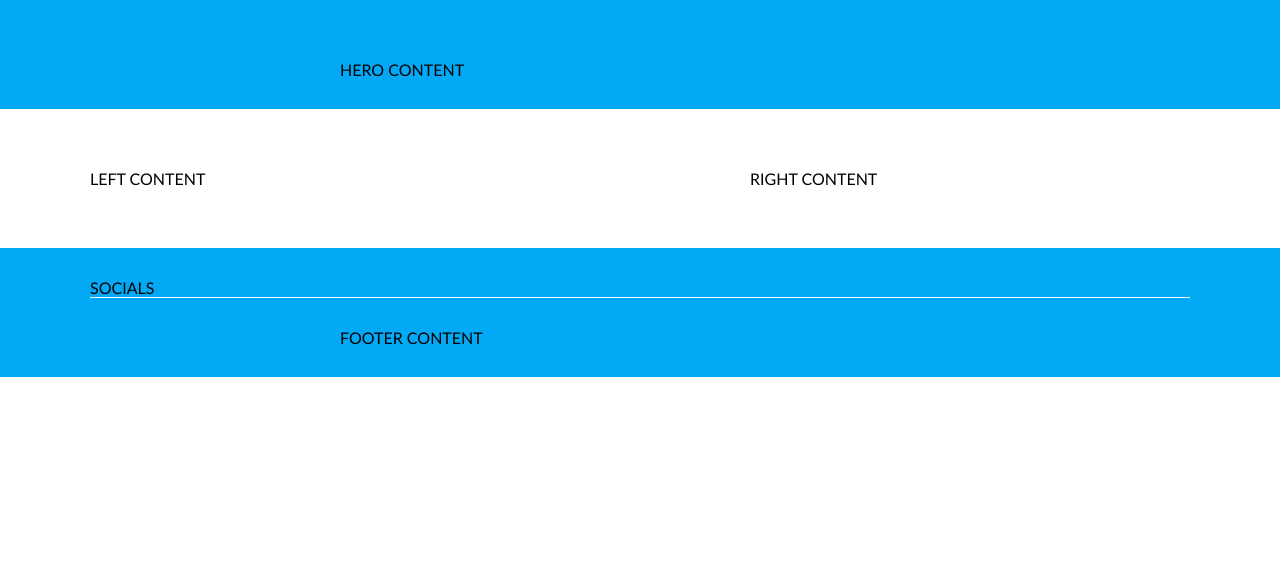
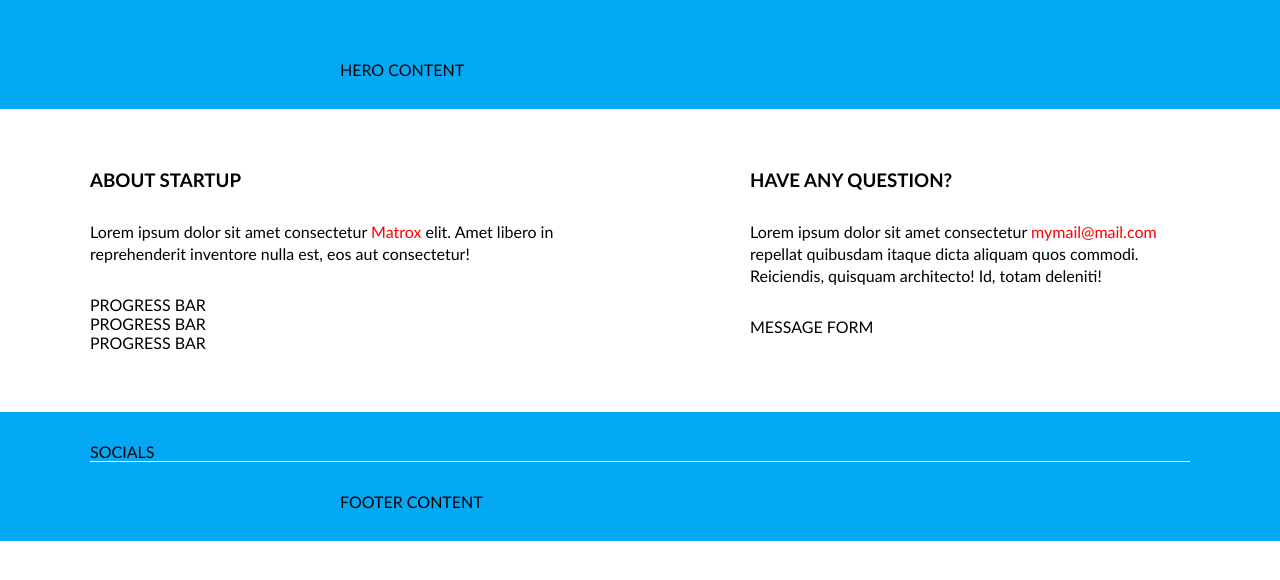
Before and after one commit to front-end-by-rimantas/11-a-grupe-coming-soon, a plain HTML site: page index.html in a window 1280 px wide. Drawn offline with Linux system fonts and the light colour scheme.

Commit message:
Initial main content

```diff
--- a/css/main.css
+++ b/css/main.css
@@ -35,6 +35,23 @@
         width: 40%;
         float: right;
     }
+    .content h3 {
+        display: inline-block;
+        width: 100%;
+        margin-bottom: 30px;
+        text-transform: uppercase;
+    }
+    .content p {
+        display: inline-block;
+        width: 100%;
+        margin-bottom: 30px;
+        font-size: 16px;
+        line-height: 22px;
+    }
+        .content p > a {
+            color: red;
+            text-decoration: none;
+        }
 
 
 /***********************
--- a/index.html
+++ b/index.html
@@ -21,8 +21,26 @@
 
     <div class="container">
         <div class="content">
-            <div class="left">LEFT CONTENT</div>
-            <div class="right">RIGHT CONTENT</div>
+            <div class="left">
+                <h3>About startup</h3>
+                <p>Lorem ipsum dolor sit amet consectetur <a href="#">Matrox</a> elit. Amet libero in reprehenderit inventore nulla est, eos aut consectetur!</p>
+                <div class="progress-bar">
+                    PROGRESS BAR
+                </div>
+                <div class="progress-bar">
+                    PROGRESS BAR
+                </div>
+                <div class="progress-bar">
+                    PROGRESS BAR
+                </div>
+            </div>
+            <div class="right">
+                <h3>Have any question?</h3>
+                <p>Lorem ipsum dolor sit amet consectetur <a href="mailto:asd@asd.asd">mymail@mail.com</a> repellat quibusdam itaque dicta aliquam quos commodi. Reiciendis, quisquam architecto! Id, totam deleniti!</p>
+                <form>
+                    MESSAGE FORM
+                </form>
+            </div>
         </div>
     </div>
 
```
